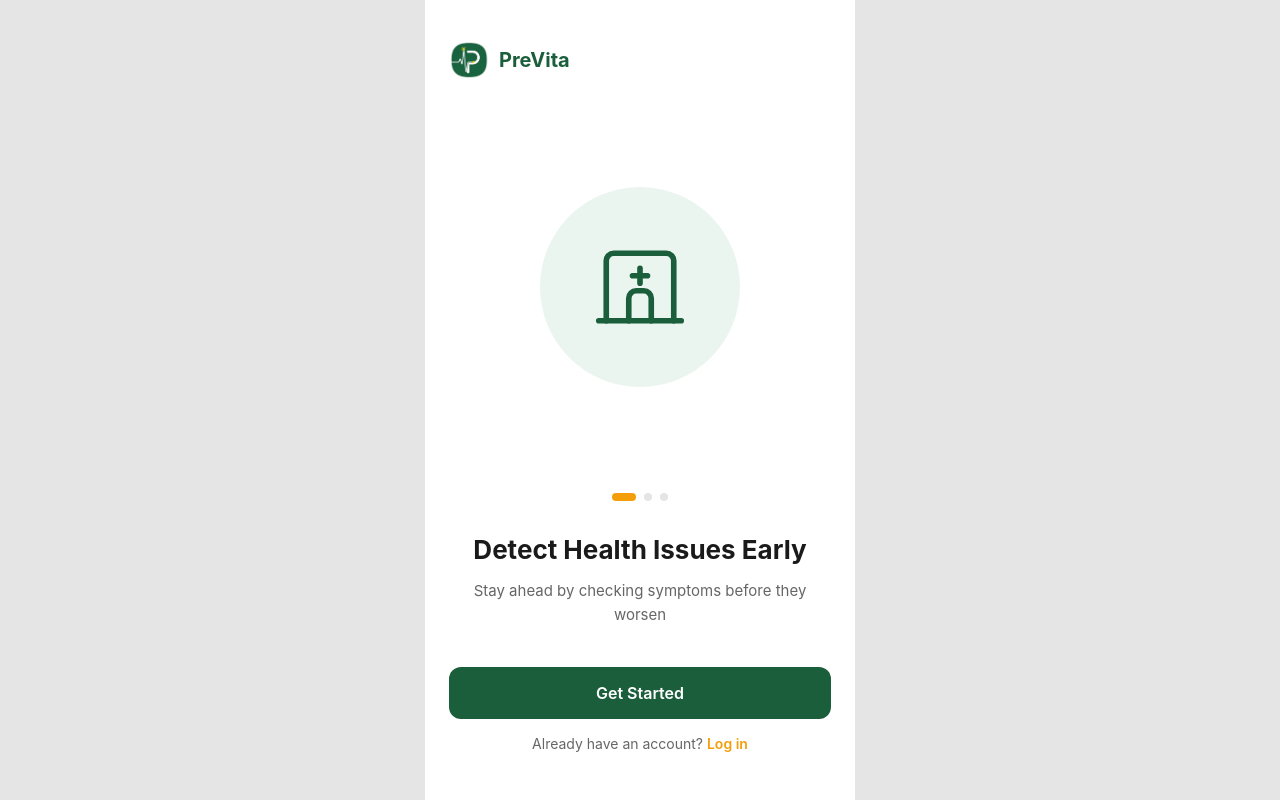
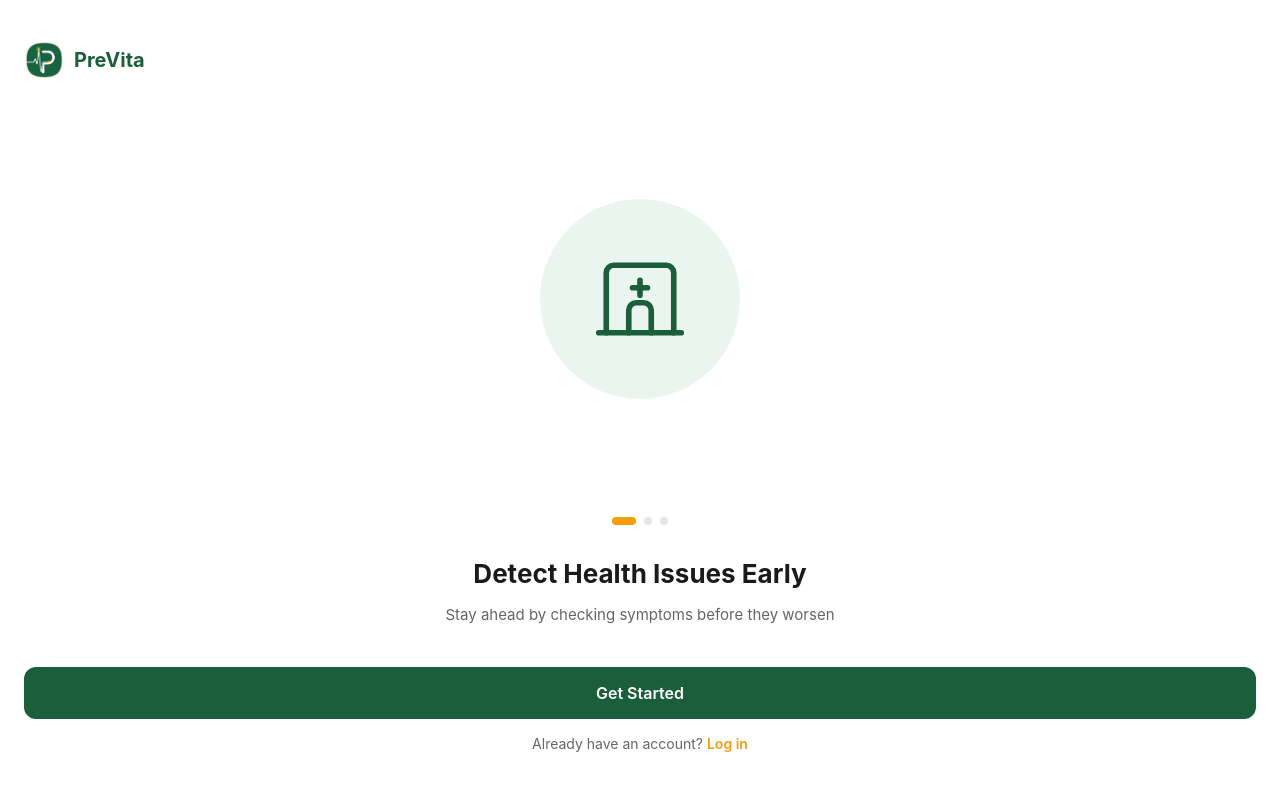
Before and after one commit to Ukayria/PreVita_frontend, a React (Create React App) app: page / in a window 1280 px wide. Built offline with nearby package versions, Linux system fonts and the light colour scheme.

Commit message:
Update App.js to make it responsive

```diff
--- a/src/App.js
+++ b/src/App.js
@@ -81,11 +81,13 @@ const [language, setLanguage] = useState(
   const props = { language, onNavigate: navigate };
 
   return (
-    <div style={{
-      maxWidth: 430, margin: '0 auto', minHeight: '100vh',
-      background: '#F5F5F5', position: 'relative',
-      fontFamily: '-apple-system, BlinkMacSystemFont, "Segoe UI", sans-serif',
-    }}>
+     <div style={{
+  width: '100%',
+  minHeight: '100vh',
+  background: '#F5F5F5',
+  position: 'relative',
+  fontFamily: '-apple-system, BlinkMacSystemFont, "Segoe UI", sans-serif',
+}}>
       {apiError && (
         <div style={{
           background: '#FEE2E2', padding: '10px 20px', fontSize: 13,
```
